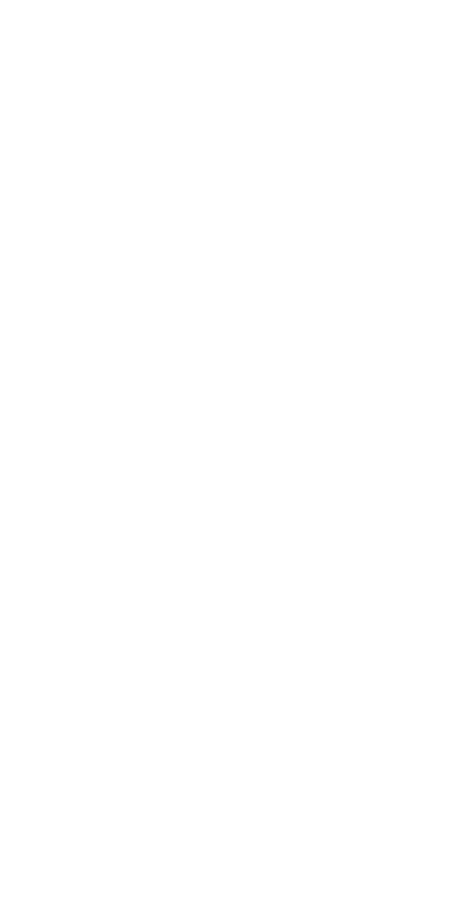
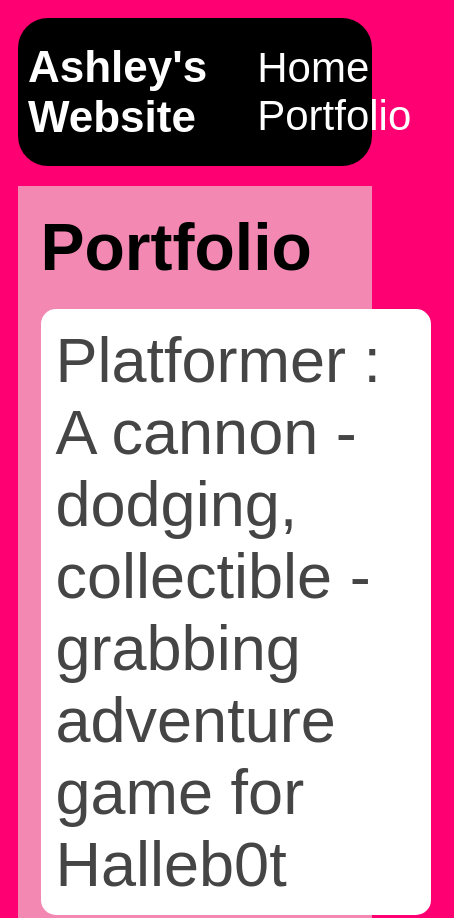
Before and after one commit to ashleygarcia10/ashleygarcia10.github.io, a plain HTML site: page portfolio.html in a window 390 px wide. Shown: the top 918 px of the page, 454 px wide, since content can reach past the window. Before the commit the page ends 844 px from the top, so only its background shows below. Drawn offline with Linux system fonts and the light colour scheme.

Commit message:
add portfolio.html hile

```diff
--- a/index.html
+++ b/index.html
@@ -2,8 +2,9 @@
 <html>
     <head>
         <title>Project</title>
+        <link rel="stylesheet" href="style.css"/>
     </head>
-    <link rel="stylesheet" href="style.css">
+
     <body>
         <!--Visible HTML elements GO HERE-->
         <div id="all-contents">
--- a/portfolio.html
+++ b/portfolio.html
@@ -0,0 +1,35 @@
+<!DOCTYPE HTML>
+<html>
+    <head>
+        <title>Project</title>
+        <link rel="stylesheet" href="style.css"/>
+     </head>
+
+    <body>
+      <div id="all-contents">
+        <nav>
+        <h1>Ashley's Website</h1>
+        <ul id="nav-ul">
+            <li class="nav-li">
+                <a class="nav-a" href="index.html">Home</a>
+            </li>
+            <li class="nav-li">
+                <a class="nav-a" href="portfolio.html">Portfolio</a>
+            </li>
+        </ul>
+
+    </nav>
+    <main>
+        <div class="content">
+            <h1>Portfolio</h1>
+            <ul id="portfolio">
+                <li><a href="projects/platformer/">Platformer : A cannon - dodging, collectible - grabbing adventure game for Halleb0t</a></li>
+                <li><a href="projects/bouncing-box/">Bouncing Box : A project that gives you a taste of game development on the web </a></li>
+                <li><a href="projects/circularity/">Circularity : A motion poem using random number generation and velocity applied to circle shapes...</a></li>
+            </ul>
+        </div>
+    </main>
+</div>
+      </div>
+    </body>
+</html>
--- a/style.css
+++ b/style.css
@@ -62,3 +62,77 @@ main {
 h2, h3 {
     margin: 0px;
 }
+   /* portfolio styles */
+   .content h1 {
+    color: black;
+}
+
+#portfolio {
+    list-style-type: none;
+    padding-left: 0;
+}
+
+#portfolio li {
+    background: #fff;
+    padding: 10px;
+    border-radius: 10px;
+    margin-bottom: 10px;
+}
+
+#portfolio li:hover {
+    background: #eee;
+}
+
+#portfolio a {
+    text-decoration: none;
+    color: #454545;
+}
+     /* responsive web design */
+     @media screen and (min-width: 120px) and (max-width: 1080px) {
+        main {
+          height: 100ch;
+          zoom: 1.5;
+          display: grid;
+        }
+
+        h1 {
+          font-size: 44px;
+        }
+
+        h2 {
+          font-size: 42px;
+        }
+
+        h3 {
+          font-size: 36px;
+        }
+
+        #all-contents {
+          height: 100ch;
+          margin: none;
+        }
+
+        a {
+          font-size: 42px;
+        }
+
+        .sidebar {
+          margin-right: 0px;
+          justify-content: center;
+          align-items: center;
+        }
+
+        .sidebar-img {
+          width: 100%;
+        }
+
+        p,
+        li {
+          font-size: 24px;
+        }
+
+        .content {
+          align-content: center;
+          justify-content: center;
+        }
+    }
```
